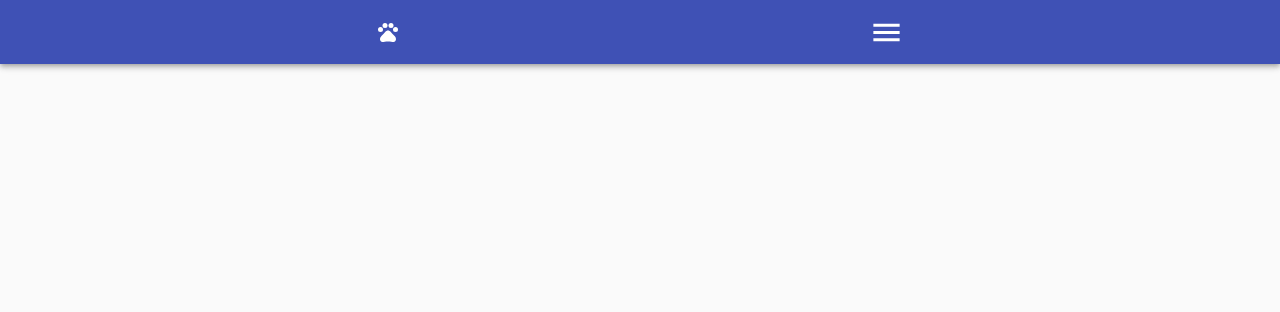
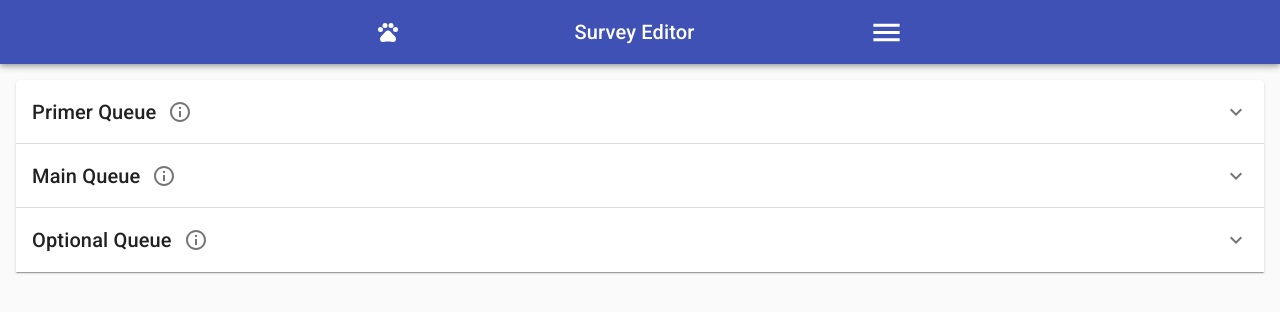
Before and after one commit to Sebsterio/animalysis, a React (Create React App) app in the folder client/: page /admin/survey in a window 1280 px wide. Shown: the top 312 px of the page. Built offline with nearby package versions, Linux system fonts and the light colour scheme.

Commit message:
create SurveyEditor page and queue elements

```diff
--- /dev/null
+++ b/client/src/pages/SurveyEditor/SurveyEditor.jsx
@@ -0,0 +1,143 @@
+import React, { useState } from "react";
+import { makeStyles } from "@material-ui/core";
+import Accordion from "@material-ui/core/Accordion";
+import AccordionSummary from "@material-ui/core/AccordionSummary";
+import AccordionDetails from "@material-ui/core/AccordionDetails";
+import Typography from "@material-ui/core/Typography";
+import List from "@material-ui/core/List";
+import ListSubheader from "@material-ui/core/ListSubheader";
+import ListItem from "@material-ui/core/ListItem";
+import ListItemIcon from "@material-ui/core/ListItemIcon";
+import ListItemText from "@material-ui/core/ListItemText";
+import Collapse from "@material-ui/core/Collapse";
+import ExpandLess from "@material-ui/icons/ExpandLess";
+import ExpandMoreIcon from "@material-ui/icons/ExpandMore";
+import InfoOutlinedIcon from "@material-ui/icons/InfoOutlined";
+import InfoIcon from "@material-ui/icons/Info";
+import IconButton from "@material-ui/core/IconButton";
+import Popover from "@material-ui/core/Popover";
+import Backdrop from "@material-ui/core/Backdrop";
+
+const useStyles = makeStyles((theme) => ({
+	page: {
+		padding: theme.spacing(2),
+		width: "100%",
+	},
+	accordion: {
+		display: "flex",
+		alignItems: "center",
+		margin: theme.spacing(1, 0),
+	},
+	popover: {
+		padding: theme.spacing(2),
+	},
+	backdrop: {
+		zIndex: theme.zIndex.accordion + 1,
+	},
+}));
+
+export const SurveyEditor = () => {
+	const clx = useStyles();
+
+	const [primerQueue, setPrimerQueue] = useState({
+		list: [],
+		label: "Primer Queue",
+		info:
+			"Primer sections are presented only when reporting a problem, not during a routine health check.",
+	});
+	const [mainQueue, setMainQueue] = useState({
+		list: [],
+		label: "Main Queue",
+		info:
+			"Mandatory queue; interrupted only by a red alert. An orange alert allows the user to submit the anylysis resulsts and then continue survey",
+	});
+	const [optionalQueue, setOptionalQueue] = useState({
+		list: [],
+		label: "Optional Queue",
+		info:
+			"User may choose to run this queue after the main queue. Secondary Queue sections that are linked as follow-up sections in Main Queue get removed from Secondary Queue, to avoid duplicate questions.",
+	});
+	const [sectionsData, setSectionsData] = useState({});
+
+	// const handleClick = () => {};
+
+	// Queue info buttons
+	const [anchorEl, setAnchorEl] = useState(null);
+	const [infoText, setInfoText] = useState("");
+	const handleInfoClick = (e, infoText) => {
+		e.stopPropagation();
+		setInfoText(infoText);
+		setAnchorEl(e.currentTarget);
+	};
+	const handleInfoClose = (e) => {
+		e.stopPropagation();
+		setAnchorEl(null);
+	};
+
+	return (
+		<div className={clx.page}>
+			{[primerQueue, mainQueue, optionalQueue].map(
+				({ label, list, info }, i) => (
+					/* map list into sections */
+					/* add section button */
+					<Accordion key={label} TransitionProps={{ unmountOnExit: true }}>
+						<AccordionSummary
+							classes={{ content: clx.accordion }}
+							expandIcon={<ExpandMoreIcon />}
+						>
+							<Typography variant="h6">{label}</Typography>
+							<IconButton
+								children={<InfoOutlinedIcon />}
+								onClick={(e) => handleInfoClick(e, info)}
+							/>
+						</AccordionSummary>
+
+						<AccordionDetails></AccordionDetails>
+					</Accordion>
+				)
+			)}
+
+			<Backdrop
+				className={clx.backdrop}
+				open={!!anchorEl}
+				onClick={handleInfoClose}
+				invisible
+			>
+				<Popover
+					id="info-popover"
+					open={!!anchorEl}
+					anchorEl={anchorEl}
+					onClose={handleInfoClose}
+					anchorOrigin={{ vertical: "bottom", horizontal: "center" }}
+					transformOrigin={{ vertical: "top", horizontal: "center" }}
+					children={<Typography className={clx.popover} children={infoText} />}
+				/>
+			</Backdrop>
+		</div>
+	);
+};
+
+{
+	/* <List
+subheader={<ListSubheader children={label} />}
+>
+<ListItem button>
+	<ListItemText primary="Sent mail" />
+</ListItem>
+<ListItem button>
+	<ListItemText primary="Drafts" />
+</ListItem>
+<ListItem button onClick={handleClick}>
+	<ListItemText primary="Inbox" />
+	{isOpen ? <ExpandLess /> : <ExpandMore />}
+</ListItem>
+
+<Collapse in={isOpen} timeout="auto" unmountOnExit>
+	<List component="div" disablePadding>
+		<ListItem button className={clx.nested}>
+			<ListItemText primary="Starred" />
+		</ListItem>
+	</List>
+</Collapse>
+</List> */
+}
--- /dev/null
+++ b/client/src/pages/SurveyEditor/SurveyEditorContainer.jsx
@@ -0,0 +1,14 @@
+import React from "react";
+import { connect } from "react-redux";
+import { SurveyEditor } from "./SurveyEditor";
+
+const mapStateToProps = (state) => ({});
+
+const mapDispatchToProps = (dispatch) => ({});
+
+const SurveyEditorContainer = (props) => <SurveyEditor {...props} />;
+
+export default connect(
+	mapStateToProps,
+	mapDispatchToProps
+)(SurveyEditorContainer);
--- /dev/null
+++ b/client/src/pages/SurveyEditor/index.js
@@ -0,0 +1 @@
+export { default as SurveyEditor } from "./SurveyEditorContainer";
--- a/client/src/redux/pets/pets-reducer.js
+++ b/client/src/redux/pets/pets-reducer.js
@@ -23,12 +23,8 @@ const INITIAL_STATE = {
 			weight: 0,
 			microchip: 0,
 			// imageUrl: Benny,
-			reports: [],
-		},
-	],
-};
-
-// const reportSchema = {
+			reports: [
+				// {
 				//  id: '',
 				//  petId: ''
 				//  date: null,
@@ -38,6 +34,10 @@ const INITIAL_STATE = {
 				// 	dateSynced: null, // syncs on ReportPage mount
 				//  syncing: false
 				// };
+			],
+		},
+	],
+};
 
 const reportsReducer = (state = INITIAL_STATE, action) => {
 	switch (action.type) {
@@ -61,7 +61,6 @@ const reportsReducer = (state = INITIAL_STATE, action) => {
 
 		case $.DELETE_PET: {
 			const { id } = action.payload;
-			console.log({ id });
 			return makeState(state, "list", (list) =>
 				makeArrayWithRemovedItems(list, null, (pet) => pet.id === id)
 			);
--- a/client/src/routes.js
+++ b/client/src/routes.js
@@ -7,105 +7,113 @@ import { Account } from "pages/Account";
 import { Summary } from "pages/Summary";
 import { ClinicForm } from "pages/ClinicForm";
 import { UserForm } from "pages/UserForm";
+import { SurveyEditor } from "pages/SurveyEditor";
+
+// Aux
+const exact = true;
+const inNav = true;
+const inAdminNav = true;
 
 export const routes = [
 	{
-		path: "/", // URL
-		title: "Home", // Appers in header and as NavLink
-		component: Home, // To render
-		exact: true, // Router Switch match
-		inNav: true, // Is listed in Nav Menu
-		//linkText: "", // overrides "title" in NavLink
+		path: "/", //       URL
+		title: "Home", //   Appers in header and as NavLink
+		// linkText: "", // overrides "title" in NavLink
+		component: Home, // To render in App > Route
+		exact, //           Router Switch match
+		inNav, //           Is listed in Nav Menu
+		// inAdminNav //    Is listed in Nav Menu for admin users
 	},
 	// --- Pet profile ---
 	{
 		path: "/pet/:name",
 		title: "Pet Profile",
 		component: Pet,
-		exact: true,
-		inNav: false,
+		exact,
 	},
 	// --- Pet form ---
 	{
 		path: "/add-pet",
 		title: "New Pet",
 		component: PetForm,
-		exact: true,
-		inNav: false,
+		exact,
 	},
 	{
 		path: "/edit-pet/:name",
 		title: "Edit Pet Profile",
 		component: PetForm,
-		exact: true,
-		inNav: false,
+		exact,
 	},
 	// --- User form ---
 	{
 		path: "/profile",
 		title: "My Profile",
 		component: UserForm,
-		exact: true,
-		inNav: true,
+		exact,
+		inNav,
 	},
 	// --- Clinic form ---
 	{
 		path: "/my-clinic",
 		title: "My Clinic",
 		component: ClinicForm,
-		exact: true,
-		inNav: true,
+		exact,
+		inNav,
 	},
 	// --- Analysis ---
 	{
 		path: "/analysis",
 		title: "New Analysis",
 		component: Survey,
-		exact: true,
-		inNav: false,
+		exact,
 	},
 	{
 		path: "/analysis/summary",
 		title: "Analysis Summary",
 		component: Summary,
-		exact: true,
-		inNav: false,
+		exact,
 	},
 	{
 		path: "/analysis/alert",
 		title: "Alert",
 		component: Summary,
-		exact: true,
-		inNav: false,
+		exact,
 	},
 	// --- Report ---
 	{
 		path: "/report",
 		title: "Report",
 		component: Report,
-		exact: true,
-		inNav: false,
+		exact,
 	},
 	{
 		path: "/report/:id",
 		title: "Report",
 		component: Report,
-		exact: true,
-		inNav: false,
+		exact,
 	},
 	// --- Account ---
 	{
 		path: "/account",
 		title: "My Account",
 		component: Account,
-		exact: true,
-		inNav: true,
+		exact,
+		inNav,
 	},
 	{
 		path: "/account/:mode",
 		title: "My Account",
 		component: Account,
-		exact: true,
-		inNav: false,
+		exact,
+	},
+
+	// ===================== Admin =================
+
+	{
+		path: "/admin/survey",
+		title: "Survey Editor",
+		component: SurveyEditor,
+		exact,
+		inAdminNav,
 	},
 ];
```
Lines whose indentation alone changed are shown as unchanged.
